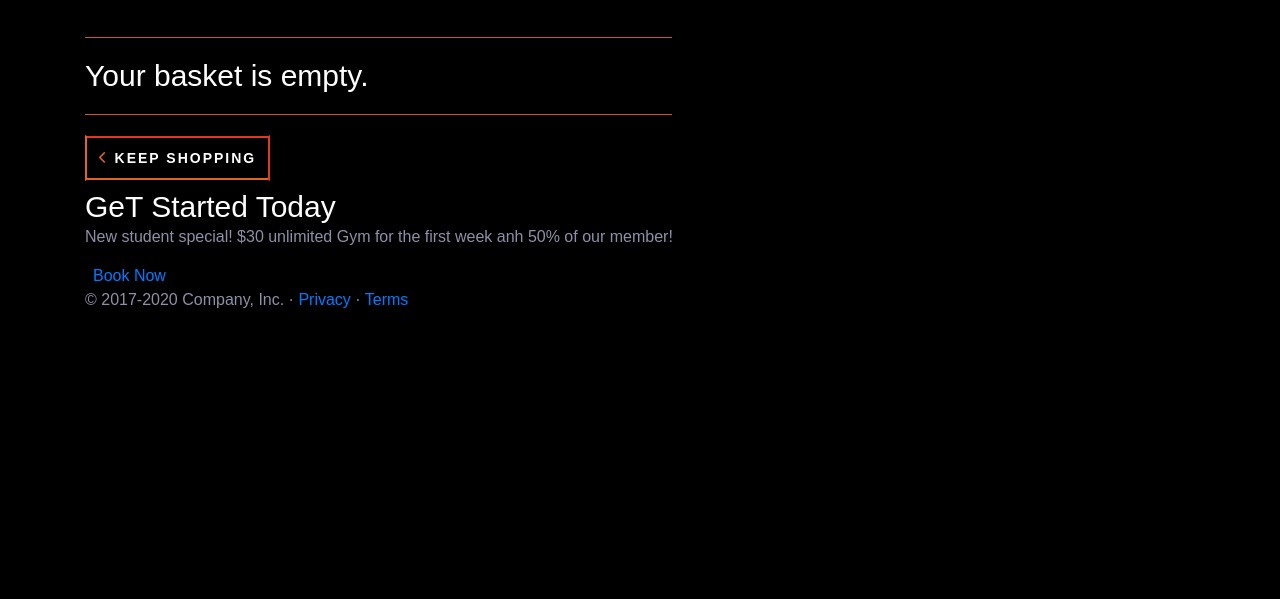
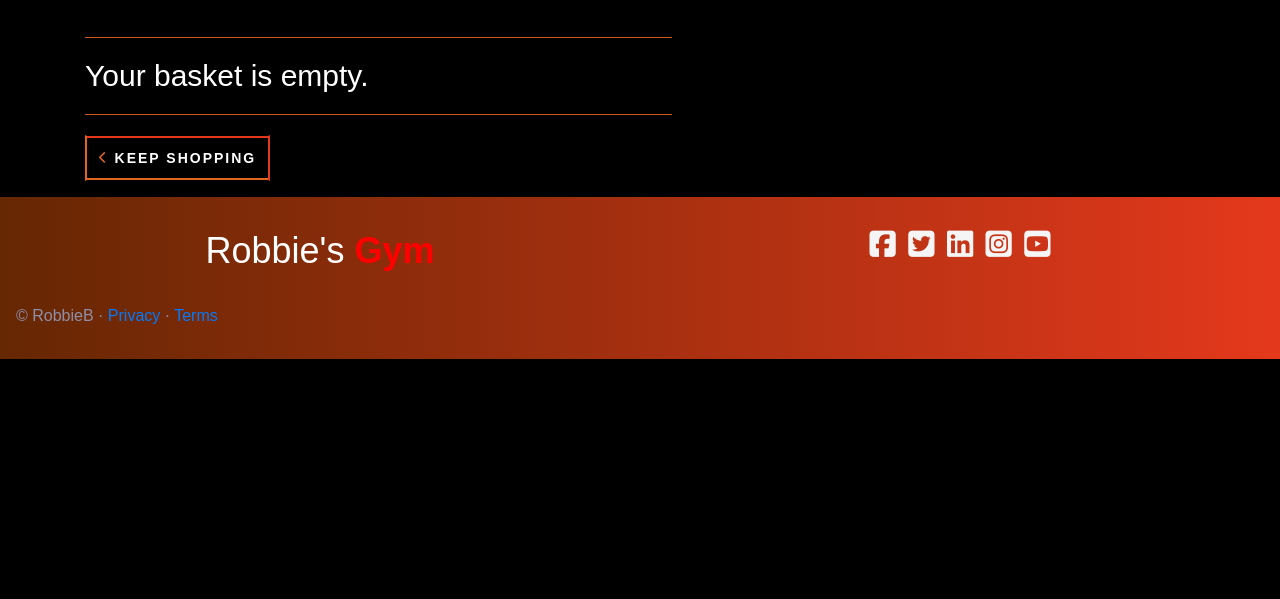
Before and after one commit to Code-Institute-Submissions/lastmilestone, a Django app: page /basket/ in a window 1280 px wide. Shown: the part 84-683 px from the top of the page. Run offline with Django 3.2, Linux system fonts and the light colour scheme; some libraries are stand-ins or nearby versions.

Commit message:
Added footer,soc media icons,background. Added text and links to home page.

```diff
--- a/static/css/base.css
+++ b/static/css/base.css
@@ -306,6 +306,18 @@ label{color: #ffffff;}
 body > div.message-container > div > div.toast-body > div:nth-child(4) > div > p{
     color:#ffffff;}
 
+/* Footer */
+
+.footer{ background-image: linear-gradient(to right, rgb(102, 39, 3) , #e4381C);
+}
+
+
 @media  (max-width: 320px) {
     .logo-font{
-        font-size:1.5rem;}}
+        font-size:1.5rem;}
+    .footer{ background-image: linear-gradient( rgb(102, 39, 3) , #e4381C);
+} }
+
+@media  (max-width: 450px) {
+    .footer{ background-image: linear-gradient( rgb(102, 39, 3) , #e4381C);
+} }
--- a/templates/base.html
+++ b/templates/base.html
@@ -43,13 +43,12 @@
     {% endblock %}
 
     <title>Robbie's Gym{% block extra_title %}{% endblock %}</title>
+
   </head>
+
   <body>
     <header>
-
       {% include 'includes/main-nav.html' %}
-
-
     </header>
 
     {% if messages %}
@@ -74,33 +73,35 @@
     {% endblock %}
 
     {% block content %}
+    {% endblock %}
 
-    {% endblock %}
     {% block footer %}
-     <!-- Cta Section Begin -->
-     <section class="cta-section">
-        <div class="container">
-            <div class="row">
-                <div class="col-lg-12">
-                    <div class="cta-text">
-                        <h3>GeT Started Today</h3>
-                        <p>New student special! $30 unlimited Gym for the first week anh 50% of our member!</p>
+
+     <!-- FOOTER -->
+  <div class="container col-12 footer mt-3">
+
+            <div class="row ">
+                <div class="mt-3 col-sm-6 text-center">
+                        <h2 class=" p-3 ">Robbie's <strong class="red">Gym</strong></h2>
                 </div>
-                    <a href="#" class="px-2 cta-btn">Book Now</a>
+             <div class="mt-3 col-sm-6 ">
+                    <ul class="list-inline p-3 text-center ">
+						<li class="list-inline-item"><a title="Facebook" href="" rel="nofollow noopener" target="_blank" class=""><i class="fab fa-facebook-square"></i></a></li>
+						<li class="list-inline-item"><a title="Twitter" href="" rel="nofollow noopener" target="_blank" class="twitter"><i class="fab fa-twitter-square"></i></a></li>
+						<li class="list-inline-item"><a title="LinkedIn" href="" rel="noopener" target="_blank" class="pinterest"><i class="fab fa-linkedin"></i></a></li>
+						<li class="list-inline-item"><a title="Instagram" href="" rel="noopener" target="_blank" class="instagram"><i class="fab fa-instagram-square"></i></a></li>
+						<li class="list-inline-item"><a title="YouTube" href="" rel="noopener" target="_blank" class="youtube"><i class="fab fa-youtube-square"></i></a></li>
+					</ul>
         </div>
+       <p class="p-3 ">&copy; RobbieB &middot; <a class="footer-link" href="#">Privacy</a> &middot; <a href="#">Terms</a></p>
+
        </div>
-        </div>
-    </section>
-    <!-- Cta Section End -->
-    <!-- FOOTER -->
-  <footer class="container footer">
      <!--UP BUTTON-->
     <div class="fixed-bottom">
         <a type="action" href="#navbar" id="up" class="btn float-right m-2"><i class="fas fa-angle-up mt-1"></i></a>
     </div>
-   <p>&copy; 2017-2020 Company, Inc. &middot; <a class="footer-link" href="#">Privacy</a> &middot; <a href="#">Terms</a></p>
- </footer>
     {% endblock %}
+
     {% block postloadjs %}
     <script type="text/javascript">
         $('.toast').toast('show');
```
Also changed, not shown: home/static/home/css/home.css (+11 -9 lines), home/templates/home/index.html (+40 -20 lines), profiles/static/profiles/css/profile.css (+8 -0 lines), profiles/templates/profiles/profiles.html (+8 -18 lines), db.sqlite3. Lines whose indentation alone changed are shown as unchanged.
